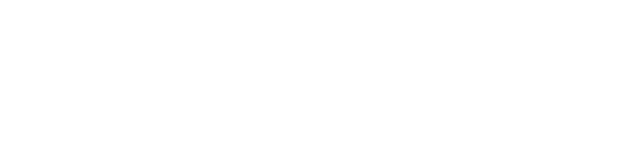
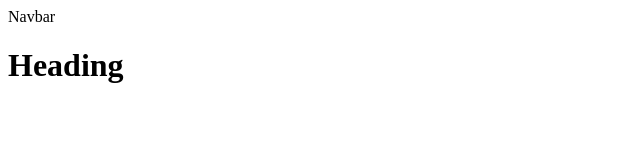
Before and after one commit to farhantallei/dzikir-dulu, a plain HTML site: page index.html in a window 1280 px wide. Shown: the whole page, without its empty margins (0-640 px from the left). Drawn offline with Linux system fonts and the light colour scheme.

Commit message:
add Navbar & Heading

```diff
--- a/index.html
+++ b/index.html
@@ -7,6 +7,7 @@
     <title>Document</title>
 </head>
 <body>
-
+    <nav>Navbar</nav>
+    <h1>Heading</h1>
 </body>
 </html>
```
